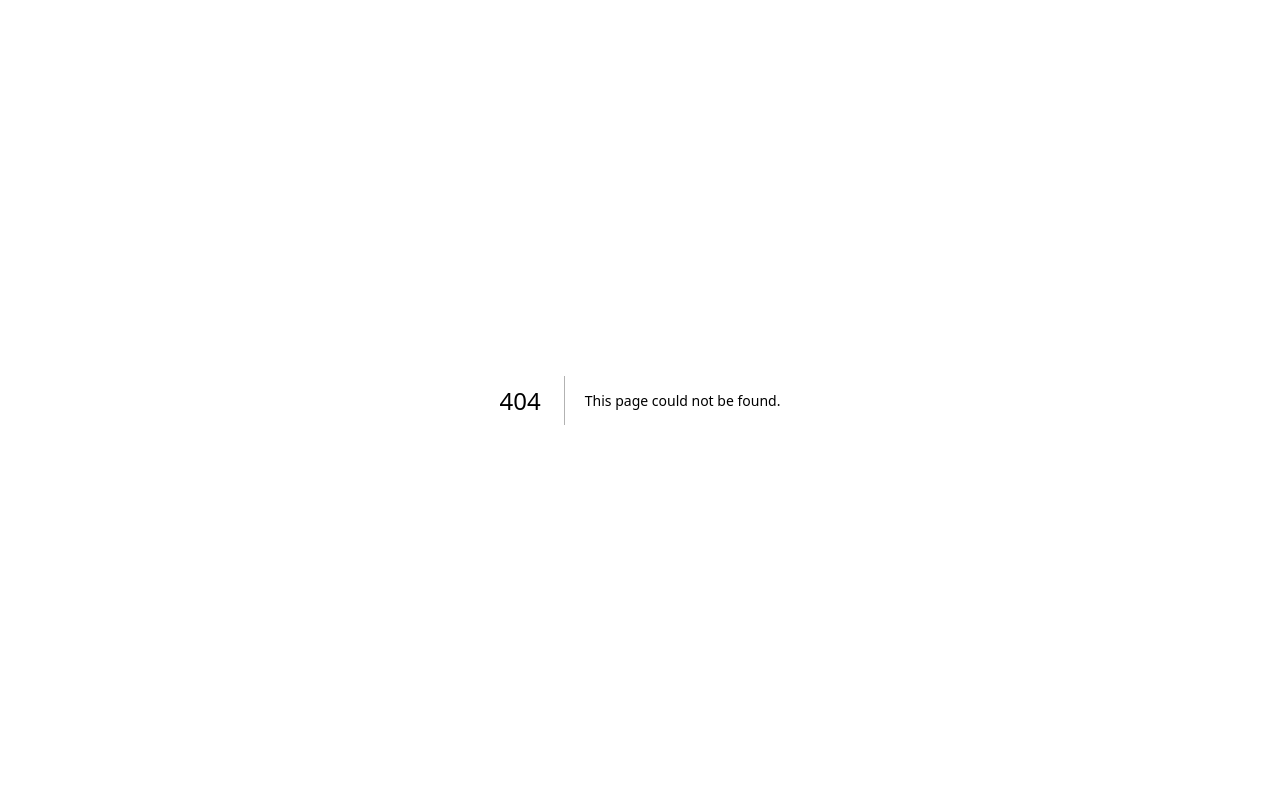
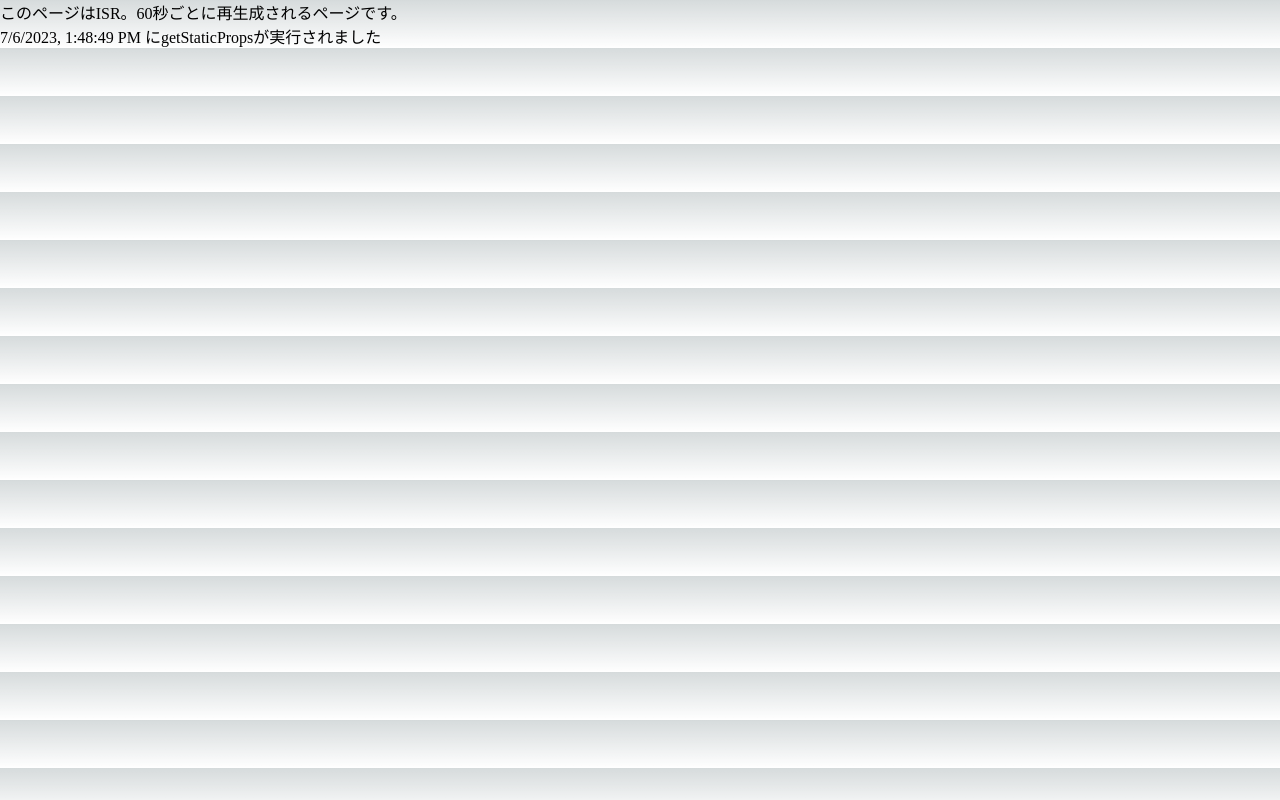
Before and after one commit to poc-sleepy/next-sample, a Next.js app: page /isr in a window 1280 px wide. Before the commit this address had no page. Built offline with nearby package versions, Linux system fonts and the light colour scheme.

Commit message:
✨ ISRサンプルページの追加

```diff
--- /dev/null
+++ b/pages/isr.tsx
@@ -0,0 +1,33 @@
+import { GetStaticProps, NextPage } from 'next';
+import Head from 'next/head';
+
+type ISRProps = {
+  message: string;
+};
+
+const ISR: NextPage<ISRProps> = (props) => {
+  const { message } = props;
+
+  return (
+    <div>
+      <Head>
+        <title>Create Next App</title>
+        <link rel="icon" href="/favicon.ico" />
+      </Head>
+      <main>
+        <p>このページはISR。60秒ごとに再生成されるページです。</p>
+        <p>{message}</p>
+      </main>
+    </div>
+  );
+};
+
+export const getStaticProps: GetStaticProps<ISRProps> = async () => {
+  const timestamp = new Date().toLocaleString();
+  const message = `${timestamp} にgetStaticPropsが実行されました`;
+  console.log(message);
+
+  return { props: { message }, revalidate: 60 };
+};
+
+export default ISR;
```
